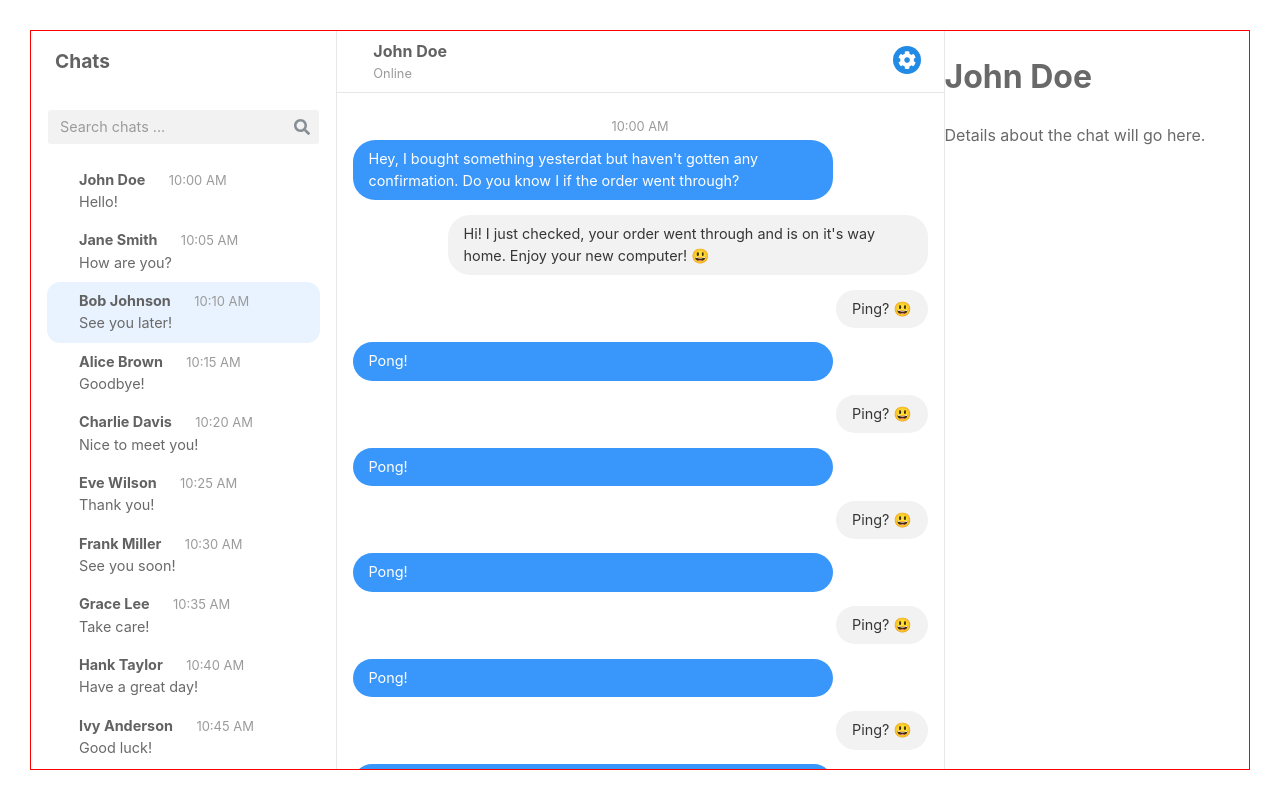
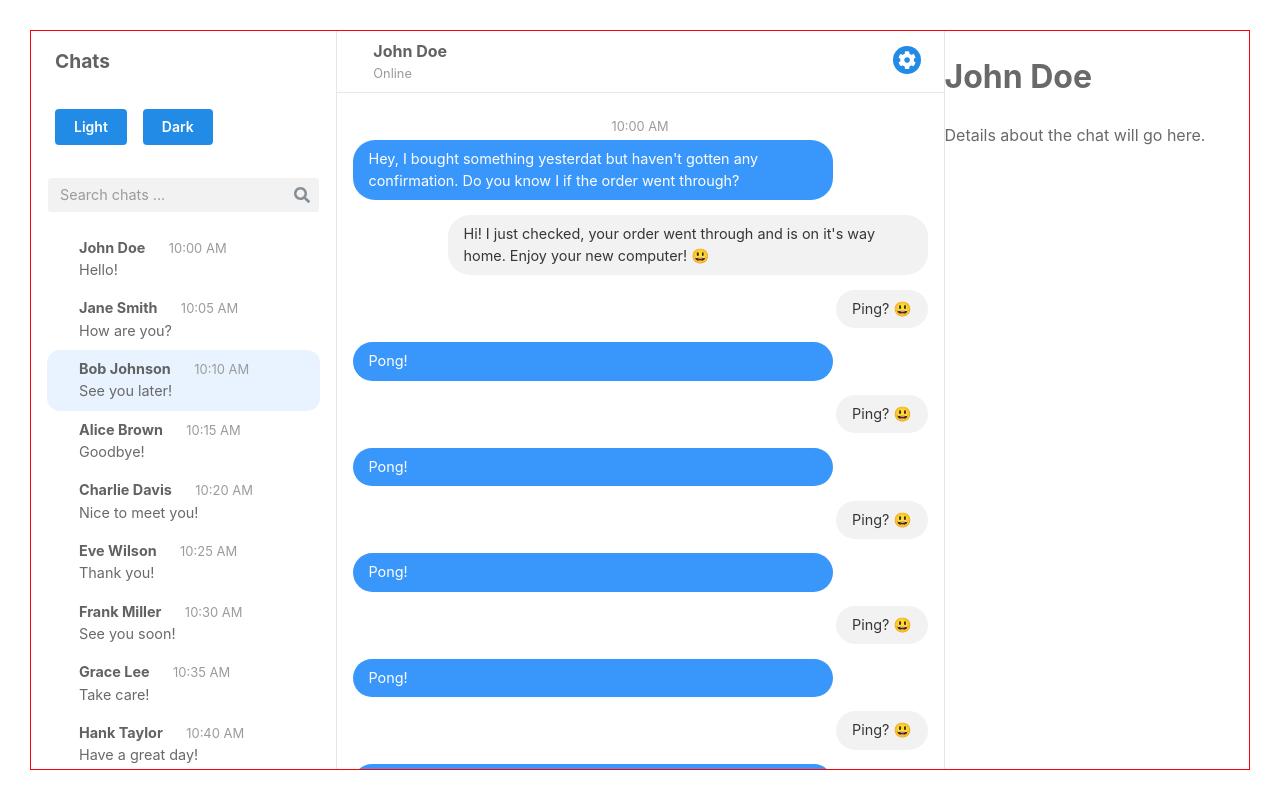
Before and after one commit to dmorozov/react-chat-template, a React (Vite) app: page / in a window 1280 px wide. Built offline with nearby package versions, Linux system fonts and the light colour scheme.

Commit message:
added mantine theme switcher

```diff
--- a/src/components/Chats/ChatsList.tsx
+++ b/src/components/Chats/ChatsList.tsx
@@ -3,6 +3,7 @@ import { FaRocketchat, FaSearch } from "react-icons/fa";
 import { Box, Button, List, TextInput } from '@mantine/core';
 import { ChatDto } from '@/models/chat';
 import classes from './Chats.module.css';
+import { ColorSchemeToggle } from '../ColorSchemeToggle/ColorSchemeToggle';
 
 
 interface ChatsListItemProps {
@@ -74,7 +75,7 @@ export function ChatsList() {
     <>
       <Box className={classes.messages_page__header}>
         <Box component="span" className={classes.messages_page__title}>
-          Chats
+          Chats <ColorSchemeToggle />
         </Box>
       </Box>
       <Box className={classes.messages_page__search}>
--- a/src/components/ColorSchemeToggle/ColorSchemeToggle.tsx
+++ b/src/components/ColorSchemeToggle/ColorSchemeToggle.tsx
@@ -7,7 +7,6 @@ export function ColorSchemeToggle() {
     <Group justify="center" mt="xl">
       <Button onClick={() => setColorScheme('light')}>Light</Button>
       <Button onClick={() => setColorScheme('dark')}>Dark</Button>
-      <Button onClick={() => setColorScheme('auto')}>Auto</Button>
     </Group>
   );
 }
```
